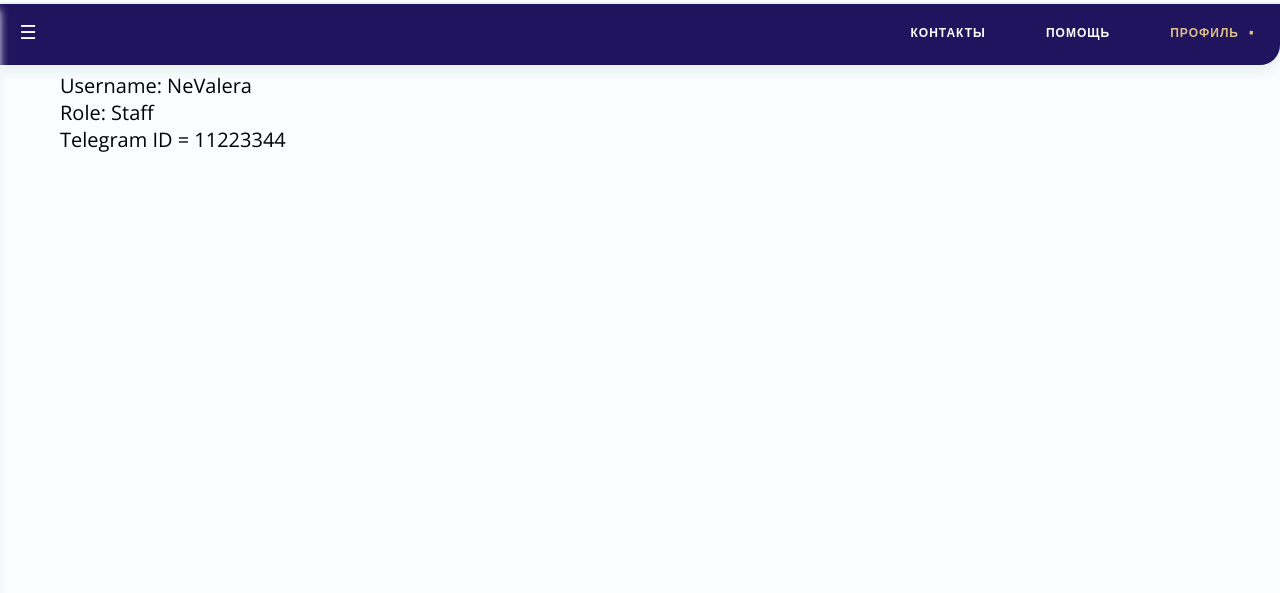
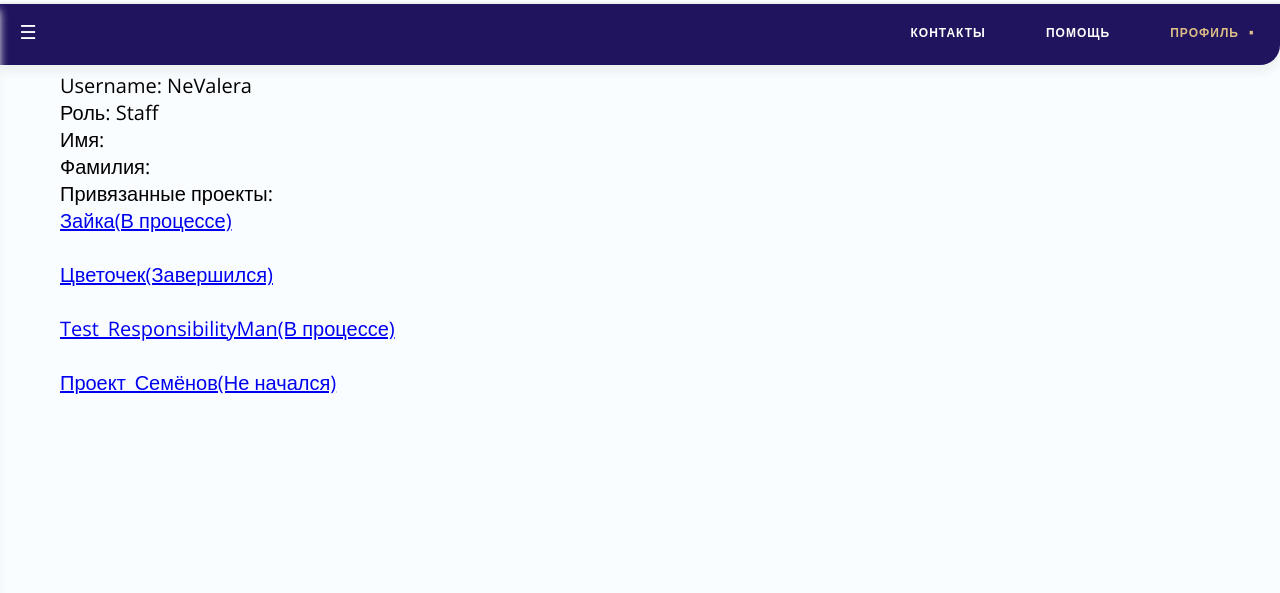
Before and after one commit to TihrLef/TeleBot, a Django app: page /TeleBot/user/11223344 in a window 1280 px wide. Shown: the top 593 px of the page. Run offline with Django 4.2, Linux system fonts and the light colour scheme; data comes from the database, SQL or seed files in the repository.

Commit message:
Added proper roles, some decorators, signals
При помощи сигналов всем новым пользователям дается статус неподтвержденных, из-за чего они не могут зайти на сайт

Добавить - верификацию через админ страничку

```diff
--- a/web/TeleBot/templates/Users/user_detail.html
+++ b/web/TeleBot/templates/Users/user_detail.html
@@ -6,17 +6,26 @@
 	This is your personal page.<br>
 	{%endif%}
 	Username: {{user.username }}<br>
-	Role:
-	{% if user.is_superuser%}
-		  Staff<br>
-	{%else%}
-		Verified User<br>
-	{%endif%}
-		Telegram ID = {{user.telegram_id}} <br>
+	Роль: {{user.get_role}} <br>
+	Имя: {{user.first_name }}<br>
+	Фамилия: {{user.last_name }}<br>
 
 	{%if request.user == user%}
 	<span class="reg"><a href="{%url 'password_change'%}">Изменить пароль<br></a></span>
 	<span class="reg"><a href="{%url 'edit'%}">Редактировать профиль<br></a></span>
 	{%endif%}
 
+	Привязанные проекты:<br>
+	{% for project in user.project_set.all|dictsort:"start_date" %}
+		<td><a class="mya" href="{{ project.get_absolute_url }}">{{project.name}}({{project.status}})<br></a></td>
+		{%if request.user == user%}
+			{%for report in project.report_set.all|dictsort:"report_date"%}
+				{%if report.user == user %}
+					&emsp;<td><a class="mya" href="{{ report.get_absolute_url }}">{{report.report_date}}<br></a></td>
+				{%endif%}
+			{%endfor%}
+		{%endif%}
+		<br>
+	{% endfor %}
+
 {% endblock %}
--- a/web/TeleBot/views.py
+++ b/web/TeleBot/views.py
@@ -1,6 +1,7 @@
 from django.shortcuts import render, redirect
 from django.views import generic
 from django.contrib.auth.mixins import LoginRequiredMixin
+from django.contrib.auth.decorators import user_passes_test
 from Projects.models import Project
 from Users.models import User
 from Reports.models import Report
@@ -10,6 +11,7 @@ import webbrowser
 
 # Ответ на вызов основного сайта
 # Адрес: /TeleBot
+@user_passes_test(User.is_verified)
 def index(request):
 	return render(
 		request,
@@ -20,7 +22,7 @@ def index(request):
 class UsersListView(generic.ListView):
 	model = User
 
-
+@user_passes_test(User.is_verified)
 def sort_index(request):
 	project_list = Project.objects.order_by("name")
 	return render(
@@ -28,9 +30,11 @@ def sort_index(request):
 		'Projects/project_list.html',
 		context = {'project_list': project_list})
 
+
 class ProjectsListView(generic.ListView):
 	model = Project
 
+@user_passes_test(User.is_verified)
 def report(request):
 	users = User.objects.all()
 	projects = Project.objects.all()
@@ -80,6 +84,8 @@ def report(request):
 		'Reports/reports_list.html',
 		context = context)
 
+
+@user_passes_test(User.is_verified)
 def make_pdf(request):
 	webbrowser.open_new(r"TeleBot\static\TempPdf\simple_demo.pdf")
 	return redirect('reports')
@@ -87,6 +93,7 @@ def make_pdf(request):
 class ProjectDetailView(generic.DetailView):
 	model = Project
 
+@user_passes_test(User.is_verified)
 def project_detail(request,pk):
 	try:
 		project=Project.objects.get(pk=pk)
@@ -102,11 +109,13 @@ def project_detail(request,pk):
 		context={'project':project, 'reports':reports}
 	)
 
+@user_passes_test(User.is_verified)
 def project_add(request):
 	return render(
 		request,
 		'Projects/project_add.html')
 
+@user_passes_test(User.is_verified)
 def project_change(request,pk):
 	try:
 		project=Project.objects.get(pk=pk)
@@ -122,6 +131,7 @@ def project_change(request,pk):
 class UserDetailView(generic.DetailView):
 	model = User
 
+@user_passes_test(User.is_verified)
 def user_detail(request,pk):
 	try:
 		tele_id=User.objects.get(telegram_id=pk)
@@ -133,6 +143,8 @@ def user_detail(request,pk):
 		'user/user_detail.html',
 		context={'user':tele_id,}
 	)
+
+
 
 '''
 def person_detail_view(request,pk):
--- a/web/Users/apps.py
+++ b/web/Users/apps.py
@@ -4,3 +4,6 @@ from django.apps import AppConfig
 class UsersConfig(AppConfig):
     default_auto_field = 'django.db.models.BigAutoField'
     name = 'Users'
+
+    def ready(self):
+       import Users.signals  # noqa
--- a/web/Users/forms.py
+++ b/web/Users/forms.py
@@ -6,7 +6,7 @@ from .models import User
 class UserCreationForm(UserCreationForm):
     class Meta:
         model = User
-        fields = ("username", "is_superuser", "telegram_id", "is_staff")
+        fields = ("username", "is_superuser", "telegram_id", "is_staff", "first_name")
 
 class UserChangeForm(UserChangeForm):
 
--- a/web/Users/migrations/__init__.py
+++ b/web/Users/migrations/__init__.py
@@ -0,0 +1 @@
+default_app_config = 'users.apps.UsersConfig'
--- a/web/Users/models.py
+++ b/web/Users/models.py
@@ -22,3 +22,17 @@ class User(AbstractUser):
 		username = None
 		if request.user.is_authenticated():
 			username = request.user.username
+
+	@property
+	def get_role(self):
+		if self.is_superuser:
+			return "Staff"
+		else:
+			if self.is_active:
+				return "Verified"
+			else:
+				return "Unverified"
+
+
+	def is_verified(self):
+		return (self.is_active) or (self.is_staff)
--- a/web/Users/urls.py
+++ b/web/Users/urls.py
@@ -6,6 +6,5 @@ from .views import profile_edit, ChangePasswordView
 
 
 urlpatterns =[
-	path("sign_up/", SignUpView.as_view(), name="signup"),
-	path("success", views.home, name="home"),
+
 ]
--- a/web/web/settings.py
+++ b/web/web/settings.py
@@ -28,7 +28,7 @@ DEBUG = True
 
 ALLOWED_HOSTS = ["nevalera.ru", "127.0.0.1"]
 
-
+AUTHENTICATION_BACKENDS = ['django.contrib.auth.backends.AllowAllUsersModelBackend']
 # Application definition
 
 INSTALLED_APPS = [
@@ -38,10 +38,10 @@ INSTALLED_APPS = [
     'django.contrib.sessions',
     'django.contrib.messages',
     'django.contrib.staticfiles',
-    'Users',
     'Projects',
 	'Reports',
-	'TeleBot.apps.TelebotConfig'
+	'TeleBot.apps.TelebotConfig',
+	'Users.apps.UsersConfig',
 ]
 
 MIDDLEWARE = [
--- a/web/web/urls.py
+++ b/web/web/urls.py
@@ -9,10 +9,11 @@ urlpatterns = []
 
 urlpatterns += [
     path("", TemplateView.as_view(template_name="home.html"), name="home"),
-    path("sign_up/", include("Users.urls")),
     path("admin/", admin.site.urls),
     path("accounts/", include("django.contrib.auth.urls")),
     path('TeleBot/', include('TeleBot.urls')),
     path("password_change/", ChangePasswordView.as_view(), name='password_change'),
 	path("edit/", views.profile_edit, name="edit"),
+	path("sign_up/", SignUpView.as_view(), name="signup"),
+	path("success", views.home, name="home"),
 ]
```
Also changed, not shown: web/Users/signals.py (added, +9 -0 lines).
